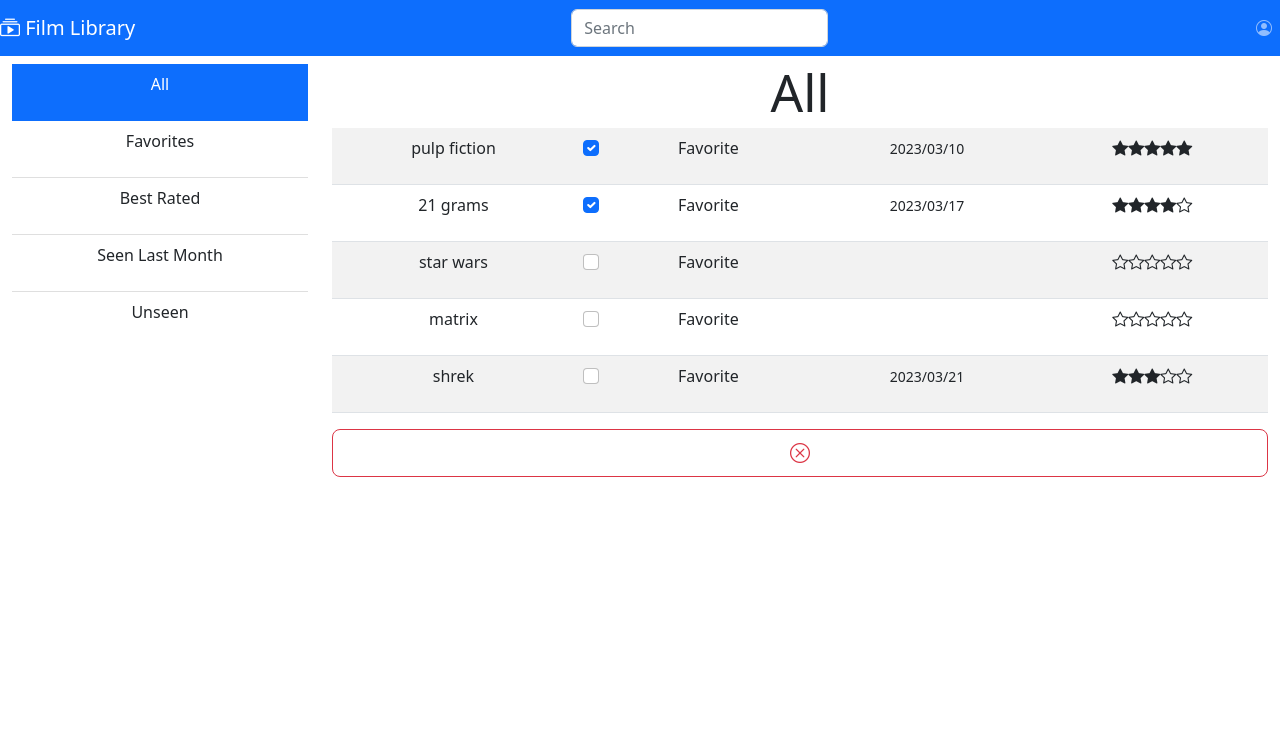
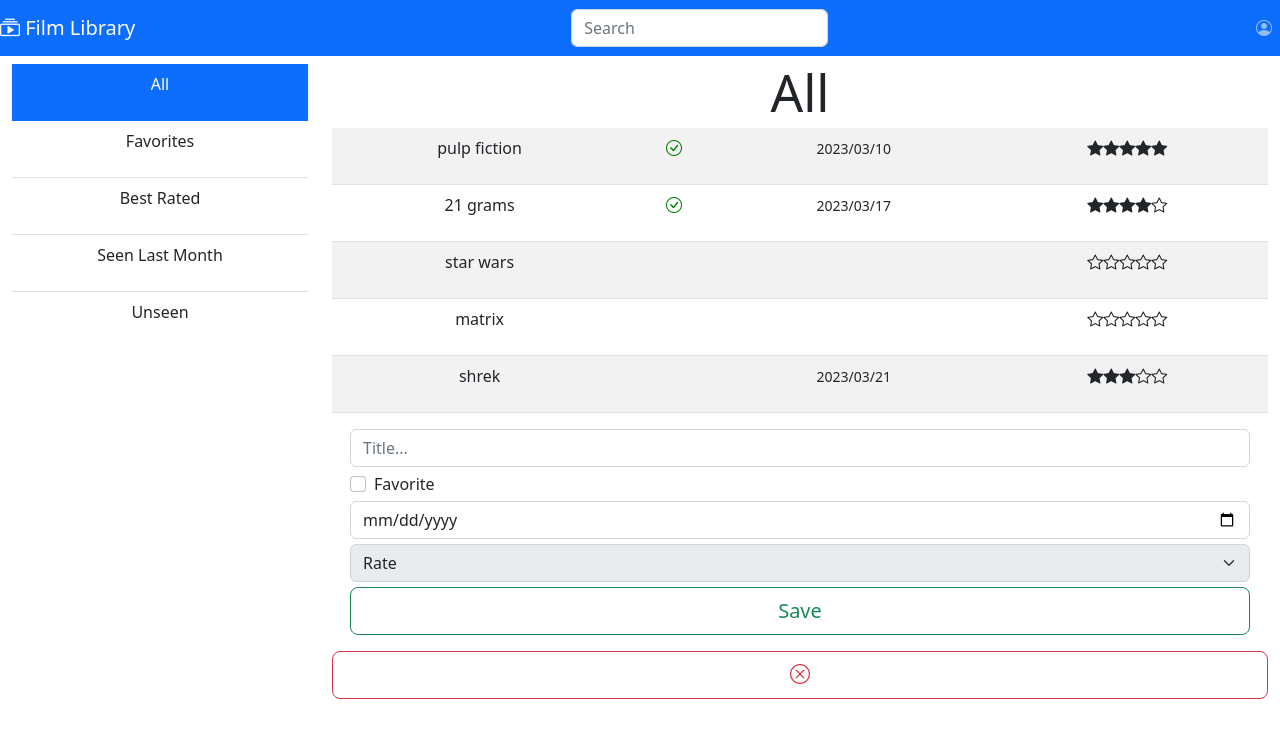
Before and after one commit to lidlessey3/WebAppILabs, a React (Vite) app in the folder reactLabs/: page / in a window 1280 px wide. Both pictures are taken after a click on the button 800 px from the left and 453 px from the top of the page. Shown: the top 738 px of the page. Built offline with nearby package versions, Linux system fonts and the light colour scheme.

Commit message:
Form Created

```diff
--- a/reactLabs/src/App.css
+++ b/reactLabs/src/App.css
@@ -1,50 +1,21 @@
 #root {
-  max-width: 1280px;
   margin: 0 auto;
-  padding-top: 4rem;
   text-align: center;
   width: 100%;
 }
 
-.logo {
-  height: 6em;
-  padding: 1.5em;
-  will-change: filter;
-  transition: filter 300ms;
+#MainPage {
+  padding-top: 4rem;
 }
 
-.logo:hover {
-  filter: drop-shadow(0 0 2em #646cffaa);
+#FilmForm {
+  max-width: 900px;
+  text-align: left;
+  margin-left: auto;
+  margin-right: auto;
+  margin-bottom: 1rem;
 }
 
-.logo.react:hover {
-  filter: drop-shadow(0 0 2em #61dafbaa);
+.FilmFormElem {
+  margin-top: 0.3rem;
 }
-
-@keyframes logo-spin {
-  from {
-    transform: rotate(0deg);
-  }
-
-  to {
-    transform: rotate(360deg);
-  }
-}
-
-@media (prefers-reduced-motion: no-preference) {
-  a:nth-of-type(2) .logo {
-    animation: logo-spin infinite 20s linear;
-  }
-}
-
-.card {
-  padding: 2em;
-}
-
-.read-the-docs {
-  color: #888;
-}
-
-#MainPage {
-  padding-top: 2remgatti;
-}
--- a/reactLabs/src/components/filmList.jsx
+++ b/reactLabs/src/components/filmList.jsx
@@ -1,10 +1,14 @@
 import 'dayjs';
 import { useState } from 'react';
-import { Table, Form, Button } from 'react-bootstrap/'
+import { Table, Button, Collapse } from 'react-bootstrap/'
 import NewFilmForm from './newFilmForm';
 
 let FilmList = (props) => {
   const [addFormVisible, setAddFormVisible] = useState(false);
+  const [FormTitle, setFormTitle] = useState('');
+  const [FormFavorite, setFormFavorite] = useState(false);
+  const [FormDate, setFormDate] = useState(undefined);
+  const [FormRating, setFormRating] = useState(undefined);
 
   return (
     <>
@@ -14,9 +18,22 @@ let FilmList = (props) => {
           {props.films.filter(props.filter.filterFunction).map((film) => <FilmRow filmData={film} key={film.id} />)}
         </tbody>
       </Table>
-
+      <Collapse in={addFormVisible}>
+        <div>
+          <NewFilmForm title={FormTitle} favorite={FormFavorite} date={FormDate} rating={FormRating}
+            setTitle={setFormTitle} setFavorite={setFormFavorite} setDate={setFormDate} setRating={setFormRating}></NewFilmForm>
+        </div>
+      </Collapse>
       <div className='d-grid gap-2'>
-        <Button variant={addFormVisible ? 'outline-danger' : 'outline-primary'} size="lg" onClick={() => setAddFormVisible(!addFormVisible)}>
+        <Button variant={addFormVisible ? 'outline-danger' : 'outline-primary'} size="lg" onClick={() => {
+          if (addFormVisible) {
+            setFormTitle('');
+            setFormFavorite(false);
+            setFormDate(undefined);
+            setFormRating(undefined);
+          }
+          setAddFormVisible(!addFormVisible);
+        }}>
           {addFormVisible ? <i key="minusButton" className='bi bi-x-circle' /> : <i key="plusButton" className='bi bi-plus' />}
         </Button>
       </div>
@@ -38,7 +55,7 @@ function FilmRow(props) {
         </p>
       </td>
       <td>
-        <Form.Check type="checkbox" label="Favorite" defaultChecked={props.filmData.favorite ? true : false} />
+        <i className={props.filmData.favorite ? 'bi bi-check-circle' : 'hidden'} style={{ color: 'green' }} />
       </td>
       <td>
         <small>{formatWatchDate(props.filmData.date, 'YYYY/MM/DD')}</small>
--- a/reactLabs/src/components/newFilmForm.jsx
+++ b/reactLabs/src/components/newFilmForm.jsx
@@ -1,3 +1,36 @@
-function NewFilmForm(props) { }
+import { Button, Form } from 'react-bootstrap';
+import dayjs from 'dayjs';
+import 'dayjs';
+
+function NewFilmForm(props) {
+    return (
+        <>
+            <Form id="FilmForm">
+                <Form.Control className='FilmFormElem' id="FormTitle" type='text' placeholder='Title...'
+                    value={props.title} onChange={(x) => props.setTitle(x.target.value)}></Form.Control>
+                <Form.Check className='FilmFormElem' id="FormFavourite" type='checkbox' label='Favorite'
+                    checked={props.favorite} onChange={(x) => props.setFavorite(x.target.checked)}></Form.Check>
+                <Form.Control className='FilmFormElem' id="FormDate" type='date' value={props.date !== undefined ? props.date.format('YYYY-MM-DD') : ''} onChange={(x) => {
+                    if (x.target.value === '')
+                        props.setDate(undefined);
+                    else
+                        props.setDate(dayjs(x.target.value, "YYYY-MM-DD"));
+                }}></Form.Control>
+                <Form.Select className='FilmFormElem' id="FormRating" value={props.rating === undefined ? 0 : props.rating}
+                    disabled={props.date === undefined} onChange={(x) => props.setRating(x.target.value)}>
+                    <option value={0}>Rate</option>
+                    <option value={1}>1</option>
+                    <option value={2}>2</option>
+                    <option value={3}>3</option>
+                    <option value={4}>4</option>
+                    <option value={5}>5</option>
+                </Form.Select>
+                <div className='d-grid gap-2'>
+                    <Button variant='outline-success' type='submit' className='FilmFormElem' size="lg">Save</Button>
+                </div>
+            </Form>
+        </>
+    );
+}
 
 export default NewFilmForm;
```
